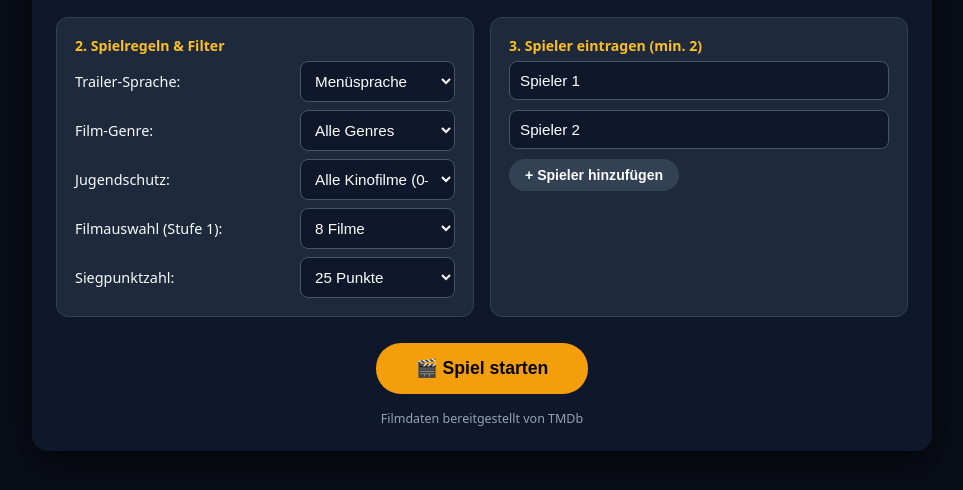
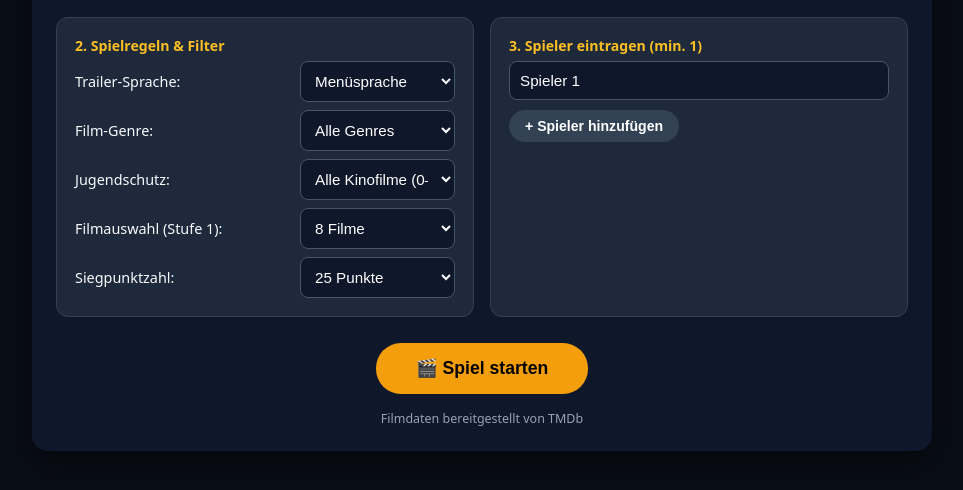
Before and after one commit to Tausendsassa1000/movit, a plain HTML site: page index.html in a window 1280 px wide. Shown: the part 104-594 px from the top of the page, without its empty margins (158-1121 px from the left). Drawn offline with Linux system fonts and the light colour scheme.

Commit message:
Update player entry label and format savedKey

```diff
--- a/index.html
+++ b/index.html
@@ -115,10 +115,9 @@
       </div>
 
       <div class="mv-box">
-        <label class="mv-lbl" id="lbl-players">3. Spieler eintragen (min. 2)</label>
+        <label class="mv-lbl" id="lbl-players">3. Spieler eintragen (min. 1)</label>
         <div id="player-list">
           <input type="text" class="mv-inp mv-pin" value="Spieler 1">
-          <input type="text" class="mv-inp mv-pin" value="Spieler 2">
         </div>
         <button type="button" id="btn-add-player" class="mv-btn mv-btn-sec">+ Spieler hinzufügen</button>
       </div>
@@ -297,7 +296,7 @@
     currentMovie: null, stepsData: [], pendingAction: null
   };
 
-  const savedKey = 8ff9a1e0bcaaeae222cad93a580df9c6;
+  const savedKey = "8ff9a1e0bcaaeae222cad93a580df9c6";
   if (savedKey) document.getElementById("inp-apikey").value = savedKey;
 
   window.onYouTubeIframeAPIReady = function() {
@@ -430,7 +429,6 @@
       }
     }, 250);
   }
-
   async function findMovieWithTrailer() {
     const langCode = cfg.trailerLang === "en" ? "en-US" : (uiLang === "de" ? "de-DE" : "en-US");
     const textLang = uiLang === "de" ? "de-DE" : "en-US";
```
